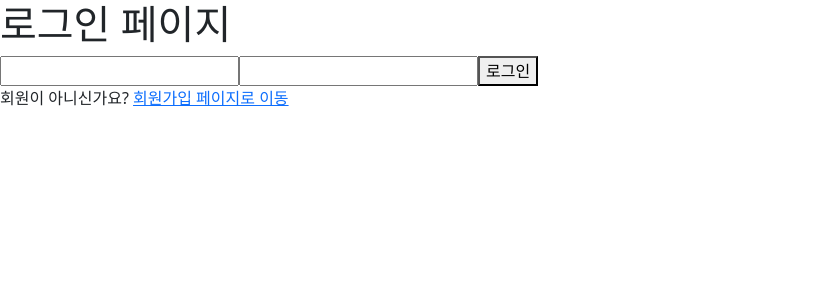
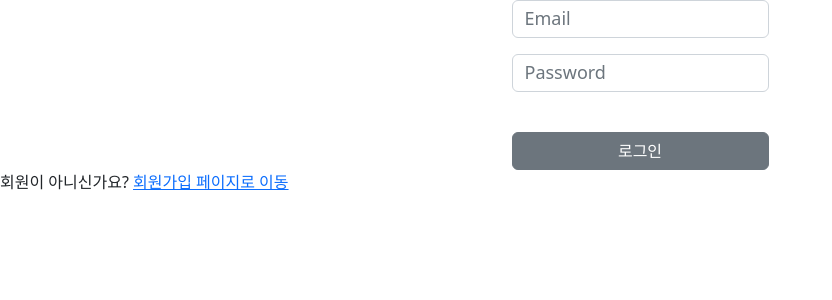
Before and after one commit to HSORI-SLSL/FRONT, a React (Create React App) app: page /login in a window 1280 px wide. Shown: the top 300 px of the page, without its empty margins (0-832 px from the left). Built offline with nearby package versions, Linux system fonts and the light colour scheme.

Commit message:
로그인/회원가입 부트스트랩1

```diff
--- a/src/home.js
+++ b/src/home.js
@@ -38,7 +38,7 @@ function Home() {
             <h5>추천콘텐츠</h5>
             <Link to="/contents">
               {/* 아이콘 넣기 */}
-              <FontAwesomeIcon icon="fa-regular fa-chevron-right" />
+              <FontAwesomeIcon icon="fa-solid fa-chevron-right" />
             </Link>
           </div>
           <img src="/img/abc.png" alt="Bot Avatar" className="avatar" width="250px" height="300px" />
--- a/src/log/Login.js
+++ b/src/log/Login.js
@@ -1,12 +1,25 @@
 import React, { useState } from "react";
 import { Link, useNavigate } from "react-router-dom";
 import { getAuth, signInWithEmailAndPassword } from "firebase/auth";
+import Form from "react-bootstrap/Form";
+import Button from "react-bootstrap/Button";
+import Row from 'react-bootstrap/Row';
+import Col from 'react-bootstrap/Col';
+import Container from 'react-bootstrap/Container';
 
 function Login() {
   const [email, setEmail] = useState("");
   const [password, setPassword] = useState("");
   const auth = getAuth();
   const navigate = useNavigate();
+
+  const handleChange = (e) => {
+    if (e.target.name === "email") {
+      setEmail(e.target.value);
+    } else if (e.target.name === "password") {
+      setPassword(e.target.value);
+    }
+  };
 
   const onSubmit = async (e) => {
     e.preventDefault();
@@ -15,23 +28,50 @@ function Login() {
       console.log("Signin success:", result.user);
       alert("로그인에 성공했습니다.");
       navigate("/");
-
     } catch (error) {
-      console.error("Signin error:", error);
+      console.error("login error:", error);
     }
   };
 
   return (
     <div>
-      <h1>로그인 페이지</h1>
-      <form onSubmit={onSubmit}>
-        <input type="text" name="email" onChange={(e) => setEmail(e.target.value)} />
-        <input type="password" name="password" onChange={(e) => setPassword(e.target.value)} />
-        <button type="submit">로그인</button>
-      </form>
+      <Container className="panel d-flex justify-content-center align-items-center">
+        <Form onSubmit={onSubmit}>
+          <Form.Group as={Row} className="mb-3" controlId="formPlaintextPassword">
+            <Col sm={12}>
+              <Form.Control
+                type="email"
+                name="email"
+                placeholder="Email"
+                value={email}
+                onChange={handleChange}
+              />
+            </Col>
+          </Form.Group>
+
+          <Form.Group as={Row} className="mb-3" controlId="formPlaintextPassword">
+            <Col sm={12}>
+              <Form.Control
+                type="password"
+                name="password"
+                placeholder="Password"
+                value={password}
+                onChange={handleChange}
+              />
+            </Col>
+          </Form.Group>
+          <br />
+
+          <div className="d-grid gap-1">
+            <Button variant="secondary" type="submit">
+              로그인
+            </Button>
+          </div>
+        </Form>
+      </Container>
+
       <p>
-        회원이 아니신가요?{" "}
-        <Link to="/signup">회원가입 페이지로 이동</Link>
+        회원이 아니신가요? <Link to="/signup">회원가입 페이지로 이동</Link>
       </p>
     </div>
   );
--- a/src/log/Signup.js
+++ b/src/log/Signup.js
@@ -1,6 +1,14 @@
 import React, { useState } from "react";
 import { Link, useNavigate } from "react-router-dom";
 import { getAuth, createUserWithEmailAndPassword } from "firebase/auth";
+import Form from "react-bootstrap/Form";
+import Button from "react-bootstrap/Button";
+import Row from 'react-bootstrap/Row';
+import Col from 'react-bootstrap/Col';
+import Container from 'react-bootstrap/Container';
+
+
+
 
 function Signup() {
   const [email, setEmail] = useState("");
@@ -22,12 +30,38 @@ function Signup() {
 
   return (
     <div>
-      <h1>회원가입 페이지</h1>
-      <form onSubmit={onSubmit}>
-        <input type="text" name="email" onChange={(e) => setEmail(e.target.value)} />
-        <input type="password" name="password" onChange={(e) => setPassword(e.target.value)} />
-        <button type="submit">회원가입</button>
-      </form>
+      <Container className="panel d-flex justify-content-center align-items-center">
+        <Form onSubmit={onSubmit}>
+          <Form.Group as={Row} className="mb-3" controlId="formPlaintextEmail">
+            <Col sm={12}>
+              <Form.Control
+                type="email"
+                placeholder="Email"
+                value={email} // 바인딩된 email 상태를 value로 설정
+                onChange={(e) => setEmail(e.target.value)} // email 상태 업데이트
+              />
+            </Col>
+          </Form.Group>
+
+          <Form.Group as={Row} className="mb-3" controlId="formPlaintextPassword">
+            <Col sm={12}>
+              <Form.Control
+                type="password"
+                placeholder="Password"
+                value={password} // 바인딩된 password 상태를 value로 설정
+                onChange={(e) => setPassword(e.target.value)} // password 상태 업데이트
+              />
+            </Col>
+          </Form.Group>
+          <br />
+
+          <div className="d-grid gap-1">
+            <Button variant="secondary" type="submit">
+              회원가입
+            </Button>
+          </div>
+        </Form>
+      </Container>
       <p>
         이미 회원이신가요?{" "}
         <Link to="/login">로그인 페이지로 이동</Link>
```
